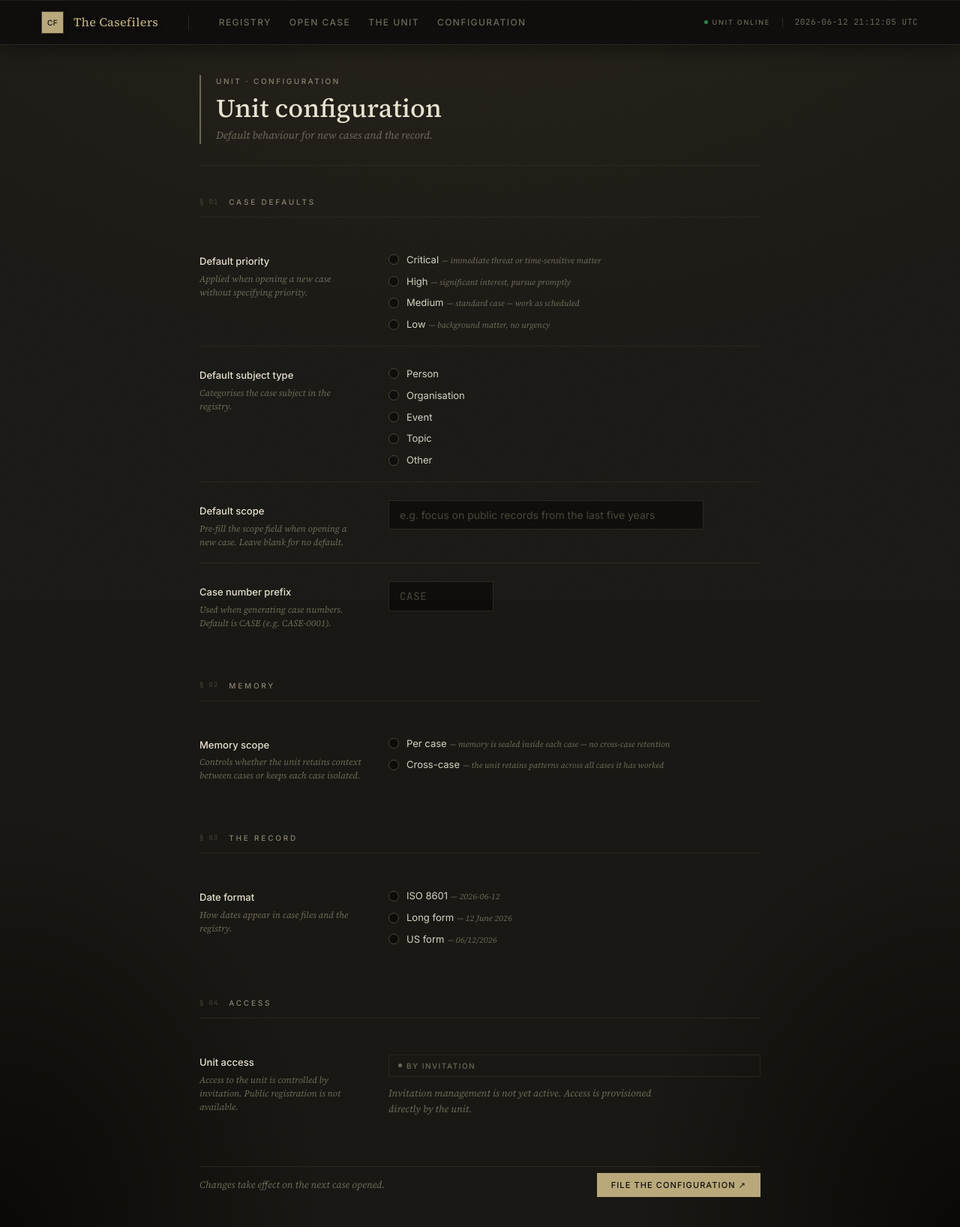
After one commit to HAHJJ-HUB/projectbedrock, a FastAPI app: template web/templates/settings.html in a window 1280 px wide. The commit adds this page. Shown: the whole page at 75% size. Run offline with FastAPI, Linux system fonts and the light colour scheme; the template is opened without the code that fills it, so the values that code supplies are empty.

Commit message:
Add configuration page — §01–04, fully functional settings store
Completes the canonical build order (settings/account/billing item):

- database.py: settings table (key-value), get_settings() with defaults,
  save_settings() with upsert — no schema migration needed (CREATE IF NOT EXISTS)
- app.py: GET /settings renders current config; POST /settings saves and
  redirects to /settings?saved=1 with "Configuration filed." flash
- settings.html: four sections in institutional voice — Case defaults (priority,
  subject type, scope, case number prefix), Memory scope, The record (date format),
  Access (by invitation, management placeholder); custom radio group styled to
  match room palette — no browser-default controls visible
- base.html: "Configuration" nav link added to masthead alongside Registry,
  Open case, The unit; active state handled via request.url.path

https://claude.ai/code/session_014fjNDLomT8yKDzrA54qo8w

```diff
--- a/web/app.py
+++ b/web/app.py
@@ -20,8 +20,10 @@ from web.database import (
     get_notes,
     get_run,
     get_runs,
+    get_settings,
     init_db,
     list_cases,
+    save_settings,
     update_case_status,
     update_run,
 )
@@ -461,3 +463,32 @@ async def analyze_case(request: Request, case_id: int):
         "case": case,
         "analysis": analysis,
     })
+
+
+@app.get("/settings", response_class=HTMLResponse)
+async def settings_page(request: Request):
+    return templates.TemplateResponse(request, "settings.html", {
+        "settings": get_settings(),
+        "saved": request.query_params.get("saved") == "1",
+    })
+
+
+@app.post("/settings")
+async def settings_save(
+    request: Request,
+    default_priority:     str = Form("medium"),
+    default_subject_type: str = Form("topic"),
+    default_scope:        str = Form(""),
+    case_number_prefix:   str = Form("CASE"),
+    memory_scope:         str = Form("per-case"),
+    date_format:          str = Form("iso"),
+):
+    save_settings({
+        "default_priority":     default_priority,
+        "default_subject_type": default_subject_type,
+        "default_scope":        default_scope.strip(),
+        "case_number_prefix":   case_number_prefix.strip() or "CASE",
+        "memory_scope":         memory_scope,
+        "date_format":          date_format,
+    })
+    return RedirectResponse("/settings?saved=1", status_code=303)
--- a/web/templates/base.html
+++ b/web/templates/base.html
@@ -437,6 +437,7 @@
         <a href="/" {% if request.url.path == '/' %}class="active"{% endif %}>Registry</a>
         <a href="/cases/new" {% if request.url.path == '/cases/new' %}class="active"{% endif %}>Open case</a>
         <a href="/about" {% if request.url.path == '/about' %}class="active"{% endif %}>The unit</a>
+        <a href="/settings" {% if request.url.path == '/settings' %}class="active"{% endif %}>Configuration</a>
       </nav>
     </div>
 
--- /dev/null
+++ b/web/templates/settings.html
@@ -0,0 +1,324 @@
+{% extends "base.html" %}
+{% block title %}Configuration — The Casefilers{% endblock %}
+
+{% block head_styles %}
+.config-section {
+  margin-bottom: 48px;
+}
+.config-section-head {
+  display: flex;
+  align-items: center;
+  gap: 14px;
+  margin-bottom: 20px;
+  padding-bottom: 12px;
+  border-bottom: 0.5px solid var(--border-dark);
+}
+.config-section-title {
+  font-family: var(--font-sans);
+  font-size: 10px;
+  font-weight: 500;
+  letter-spacing: 0.28em;
+  text-transform: uppercase;
+  color: var(--brass-muted);
+}
+.config-section-num {
+  font-family: var(--font-mono);
+  font-size: 9px;
+  color: var(--brass-deepest);
+  letter-spacing: 0.1em;
+}
+
+.config-row {
+  display: grid;
+  grid-template-columns: 220px 1fr;
+  gap: 32px;
+  align-items: start;
+  padding: 18px 0;
+  border-bottom: 0.5px solid var(--border-dark);
+}
+.config-row:last-child { border-bottom: none; }
+
+.config-label {
+  font-family: var(--font-sans);
+  font-size: 13px;
+  font-weight: 500;
+  color: var(--bone);
+  padding-top: 10px;
+}
+.config-hint {
+  font-family: var(--font-serif);
+  font-style: italic;
+  font-size: 12px;
+  color: var(--brass-faded);
+  margin-top: 4px;
+  line-height: 1.5;
+}
+
+.radio-group {
+  display: flex;
+  flex-direction: column;
+  gap: 8px;
+  padding-top: 8px;
+}
+.radio-item {
+  display: flex;
+  align-items: center;
+  gap: 10px;
+  cursor: pointer;
+}
+.radio-item input[type="radio"] {
+  appearance: none;
+  width: 14px; height: 14px;
+  border: 0.5px solid var(--brass-deepest);
+  border-radius: 50%;
+  background: var(--wood-deepest);
+  cursor: pointer;
+  flex-shrink: 0;
+  position: relative;
+  transition: border-color 0.12s;
+}
+.radio-item input[type="radio"]:checked {
+  border-color: var(--brass);
+  background: var(--brass);
+  box-shadow: inset 0 0 0 3px var(--wood-deepest);
+}
+.radio-item input[type="radio"]:hover { border-color: var(--brass-muted); }
+.radio-label {
+  font-family: var(--font-sans);
+  font-size: 13px;
+  color: var(--bone-body);
+}
+.radio-label-sub {
+  font-family: var(--font-serif);
+  font-style: italic;
+  font-size: 11px;
+  color: var(--brass-faded);
+  margin-left: 4px;
+}
+
+.access-chip {
+  display: inline-flex;
+  align-items: center;
+  gap: 6px;
+  padding: 6px 12px;
+  border: 0.5px solid var(--border-dark);
+  font-family: var(--font-sans);
+  font-size: 10px;
+  font-weight: 500;
+  letter-spacing: 0.15em;
+  text-transform: uppercase;
+  color: var(--brass-faded);
+}
+
+/* Saved flash */
+.saved-flash {
+  display: flex;
+  align-items: center;
+  gap: 10px;
+  padding: 12px 18px;
+  background: rgba(74,222,128,0.05);
+  border: 0.5px solid var(--ops-green-deep);
+  margin-bottom: 32px;
+}
+{% endblock %}
+
+{% block content %}
+<div class="page" style="max-width:860px">
+
+  <!-- Page header -->
+  <div style="margin-bottom:40px;padding-bottom:28px;border-bottom:0.5px solid var(--border-dark)">
+    <div style="border-left:2px solid var(--brass-faded);padding-left:20px">
+      <div class="eyebrow" style="margin-bottom:10px;color:var(--brass-muted)">Unit · Configuration</div>
+      <h1 style="font-family:var(--font-serif);font-size:34px;font-weight:500;color:var(--bone);margin-bottom:6px;line-height:1.1">
+        Unit configuration
+      </h1>
+      <p style="font-family:var(--font-serif);font-style:italic;font-size:14px;color:var(--brass-faded)">
+        Default behaviour for new cases and the record.
+      </p>
+    </div>
+  </div>
+
+  {% if saved %}
+  <div class="saved-flash">
+    <span style="font-family:var(--font-mono);font-size:9px;font-weight:500;letter-spacing:0.2em;text-transform:uppercase;color:var(--ops-green)">✓ Configuration filed.</span>
+  </div>
+  {% endif %}
+
+  <form method="post" action="/settings">
+
+    <!-- §1 — Case defaults -->
+    <div class="config-section">
+      <div class="config-section-head">
+        <span class="config-section-num">§ 01</span>
+        <span class="config-section-title">Case defaults</span>
+      </div>
+
+      <!-- Default priority -->
+      <div class="config-row">
+        <div>
+          <div class="config-label">Default priority</div>
+          <div class="config-hint">Applied when opening a new case without specifying priority.</div>
+        </div>
+        <div class="radio-group">
+          {% for val, label, hint in [
+            ("critical", "Critical",  "immediate threat or time-sensitive matter"),
+            ("high",     "High",       "significant interest, pursue promptly"),
+            ("medium",   "Medium",     "standard case — work as scheduled"),
+            ("low",      "Low",        "background matter, no urgency"),
+          ] %}
+          <label class="radio-item">
+            <input type="radio" name="default_priority" value="{{ val }}"
+                   {% if settings.default_priority == val %}checked{% endif %}>
+            <span class="radio-label">{{ label }}<span class="radio-label-sub">— {{ hint }}</span></span>
+          </label>
+          {% endfor %}
+        </div>
+      </div>
+
+      <!-- Default subject type -->
+      <div class="config-row">
+        <div>
+          <div class="config-label">Default subject type</div>
+          <div class="config-hint">Categorises the case subject in the registry.</div>
+        </div>
+        <div class="radio-group">
+          {% for val, label in [
+            ("person",       "Person"),
+            ("organisation", "Organisation"),
+            ("event",        "Event"),
+            ("topic",        "Topic"),
+            ("other",        "Other"),
+          ] %}
+          <label class="radio-item">
+            <input type="radio" name="default_subject_type" value="{{ val }}"
+                   {% if settings.default_subject_type == val %}checked{% endif %}>
+            <span class="radio-label">{{ label }}</span>
+          </label>
+          {% endfor %}
+        </div>
+      </div>
+
+      <!-- Default scope -->
+      <div class="config-row">
+        <div>
+          <div class="config-label">Default scope</div>
+          <div class="config-hint">Pre-fill the scope field when opening a new case. Leave blank for no default.</div>
+        </div>
+        <div style="padding-top:6px">
+          <input class="input" type="text" name="default_scope"
+                 value="{{ settings.default_scope }}"
+                 placeholder="e.g. focus on public records from the last five years"
+                 style="max-width:420px">
+        </div>
+      </div>
+
+      <!-- Case number prefix -->
+      <div class="config-row">
+        <div>
+          <div class="config-label">Case number prefix</div>
+          <div class="config-hint">Used when generating case numbers. Default is CASE (e.g. CASE-0001).</div>
+        </div>
+        <div style="padding-top:6px">
+          <input class="input" type="text" name="case_number_prefix"
+                 value="{{ settings.case_number_prefix }}"
+                 placeholder="CASE"
+                 style="max-width:140px;font-family:var(--font-mono);letter-spacing:0.05em">
+        </div>
+      </div>
+
+    </div><!-- /§01 -->
+
+    <!-- §2 — Memory -->
+    <div class="config-section">
+      <div class="config-section-head">
+        <span class="config-section-num">§ 02</span>
+        <span class="config-section-title">Memory</span>
+      </div>
+
+      <div class="config-row">
+        <div>
+          <div class="config-label">Memory scope</div>
+          <div class="config-hint">Controls whether the unit retains context between cases or keeps each case isolated.</div>
+        </div>
+        <div class="radio-group">
+          {% for val, label, hint in [
+            ("per-case",    "Per case",    "memory is sealed inside each case — no cross-case retention"),
+            ("cross-case",  "Cross-case",  "the unit retains patterns across all cases it has worked"),
+          ] %}
+          <label class="radio-item">
+            <input type="radio" name="memory_scope" value="{{ val }}"
+                   {% if settings.memory_scope == val %}checked{% endif %}>
+            <span class="radio-label">{{ label }}<span class="radio-label-sub">— {{ hint }}</span></span>
+          </label>
+          {% endfor %}
+        </div>
+      </div>
+
+    </div><!-- /§02 -->
+
+    <!-- §3 — The record -->
+    <div class="config-section">
+      <div class="config-section-head">
+        <span class="config-section-num">§ 03</span>
+        <span class="config-section-title">The record</span>
+      </div>
+
+      <div class="config-row">
+        <div>
+          <div class="config-label">Date format</div>
+          <div class="config-hint">How dates appear in case files and the registry.</div>
+        </div>
+        <div class="radio-group">
+          {% for val, label, ex in [
+            ("iso",     "ISO 8601",  "2026-06-12"),
+            ("long",    "Long form", "12 June 2026"),
+            ("us",      "US form",   "06/12/2026"),
+          ] %}
+          <label class="radio-item">
+            <input type="radio" name="date_format" value="{{ val }}"
+                   {% if settings.date_format == val %}checked{% endif %}>
+            <span class="radio-label">{{ label }}<span class="radio-label-sub">— {{ ex }}</span></span>
+          </label>
+          {% endfor %}
+        </div>
+      </div>
+
+    </div><!-- /§03 -->
+
+    <!-- §4 — Access -->
+    <div class="config-section">
+      <div class="config-section-head">
+        <span class="config-section-num">§ 04</span>
+        <span class="config-section-title">Access</span>
+      </div>
+
+      <div class="config-row">
+        <div>
+          <div class="config-label">Unit access</div>
+          <div class="config-hint">Access to the unit is controlled by invitation. Public registration is not available.</div>
+        </div>
+        <div style="padding-top:10px;display:flex;flex-direction:column;gap:12px">
+          <div class="access-chip">
+            <div style="width:5px;height:5px;border-radius:50%;background:var(--brass-faded)"></div>
+            By invitation
+          </div>
+          <p style="font-family:var(--font-serif);font-style:italic;font-size:13px;color:var(--brass-faded);max-width:360px;line-height:1.6">
+            Invitation management is not yet active. Access is provisioned directly by the unit.
+          </p>
+        </div>
+      </div>
+
+    </div><!-- /§04 -->
+
+    <!-- Submit -->
+    <div style="display:flex;align-items:center;justify-content:space-between;padding-top:8px;border-top:0.5px solid var(--border-dark)">
+      <p style="font-family:var(--font-serif);font-style:italic;font-size:13px;color:var(--brass-faded)">
+        Changes take effect on the next case opened.
+      </p>
+      <button type="submit" class="btn btn-primary">File the configuration ↗</button>
+    </div>
+
+  </form>
+
+</div>
+{% endblock %}
```
Also changed, not shown: web/database.py (+33 -0 lines).
